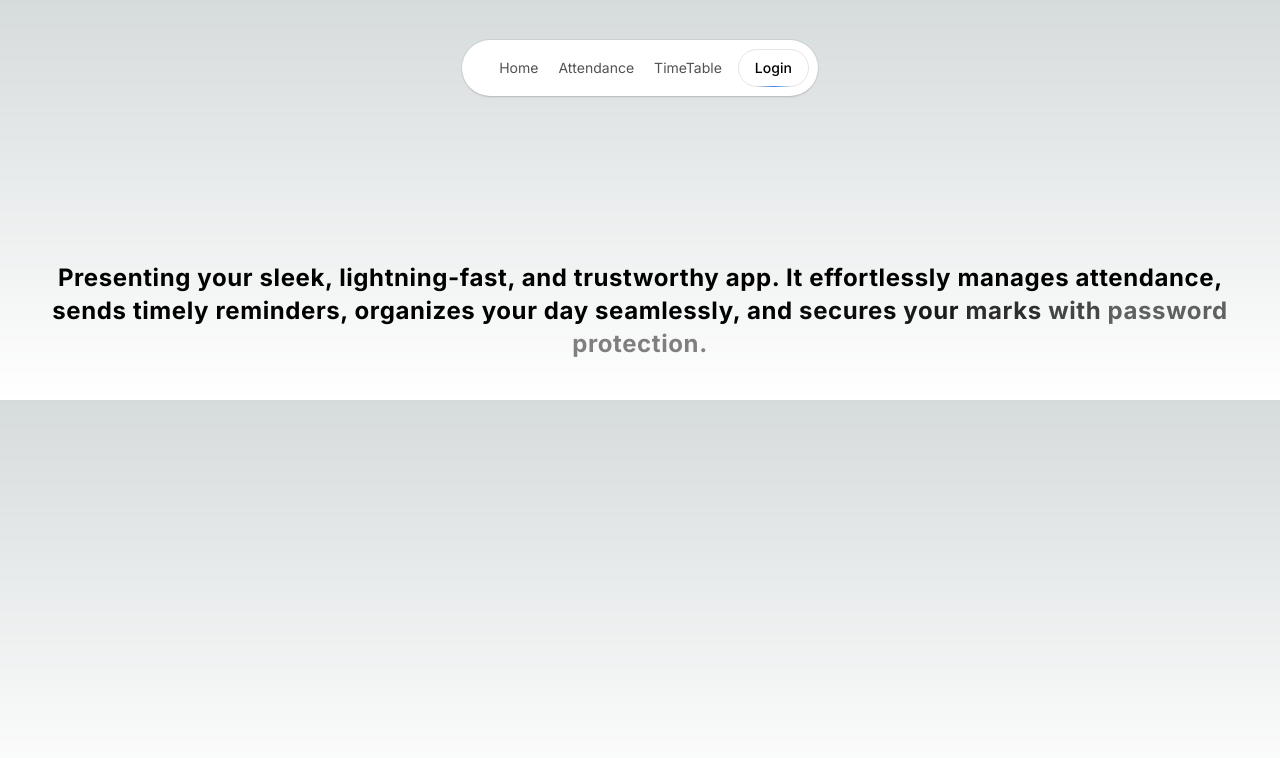
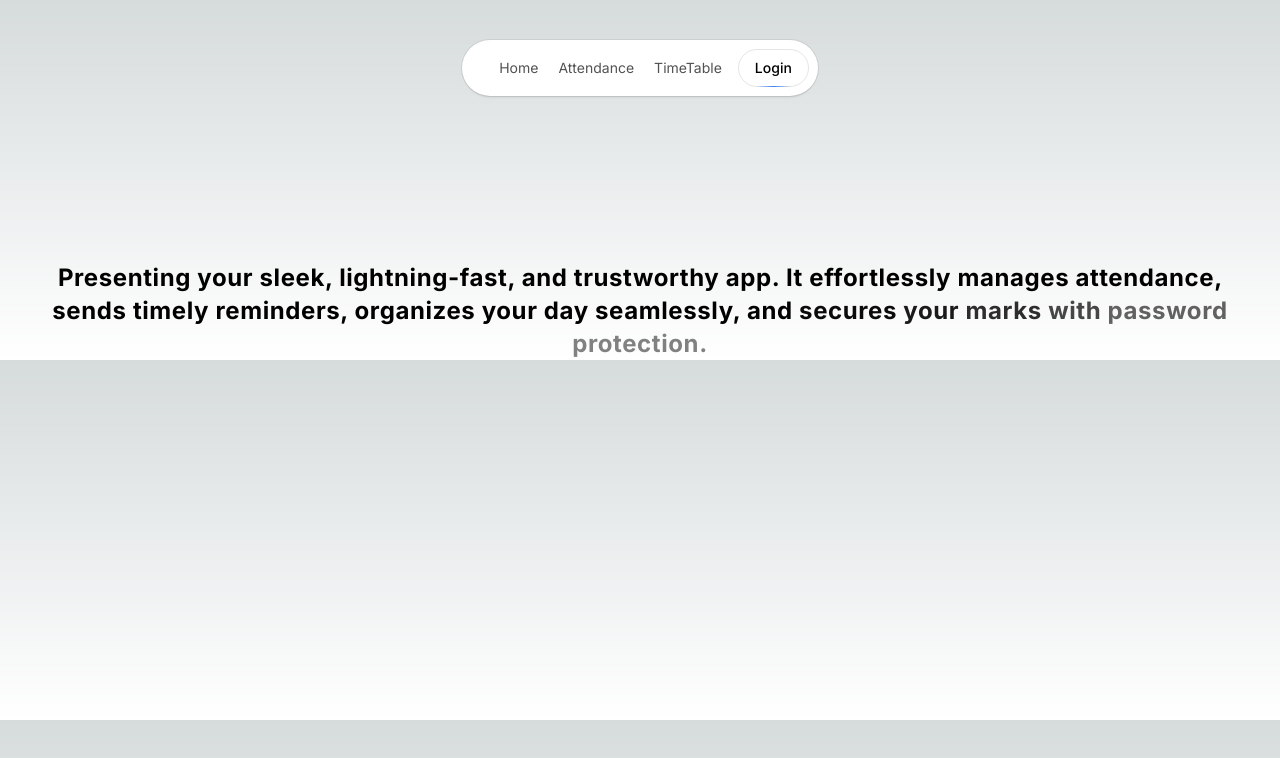
Before and after one commit to aaayushh7/check-x, a Next.js app: page / in a window 1280 px wide. Shown: the top 758 px of the page. Built offline with nearby package versions, Linux system fonts and the light colour scheme.

Commit message:
Update page.tsx

```diff
--- a/app/page.tsx
+++ b/app/page.tsx
@@ -6,17 +6,6 @@ export default function attendance() {
       <div className='h-[45vh] flex items-end justify-center'>
         <TextGenerateEffect words="Presenting your sleek, lightning-fast, and trustworthy app. It effortlessly manages attendance, sends timely reminders, organizes your day seamlessly, and secures your marks with password protection." className='text-center pl-5 pr-5' />
       </div>
-      <div className='p-5'>
-        {/* <HoverEffect items={[
-      {
-        title:"Mathematics",
-        description:'Mat padho, number to vaise bhi ni ane!',
-        marks: '75%',
-        link:'Nhi milega',
-      }
-    ]}/> */}
-      </div>
-
     </>
   );
 }
```
